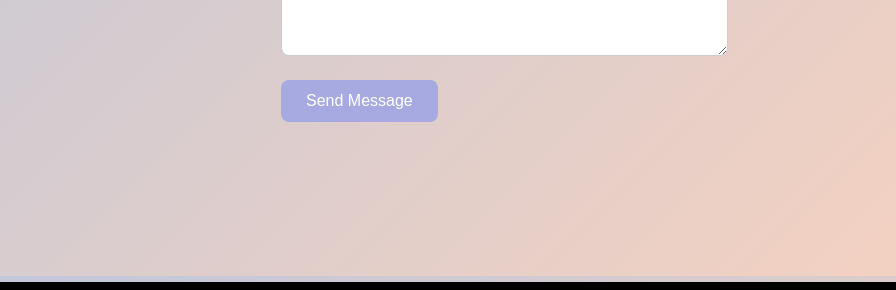
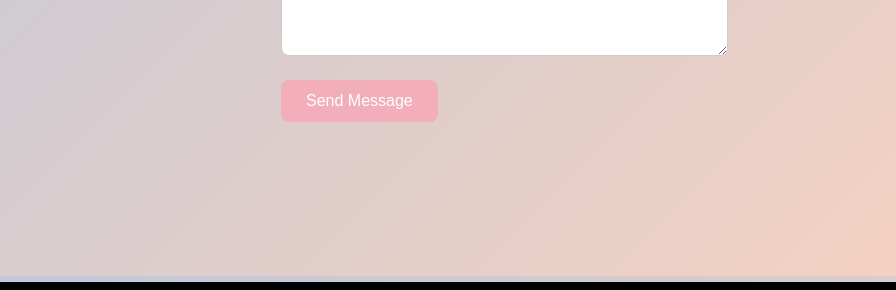
Before and after one commit to AlexRsvlt/Swarnava-s-Portfolio, a plain HTML site: page index.html in a window 1280 px wide. In both pictures the pointer is over the button "Send Message". Shown: the part 4524-4814 px from the top of the page, 384-1280 px from the left. Drawn offline with nearby package versions, Linux system fonts and the light colour scheme; a web font is replaced by a local one.

Commit message:
Update style.css

```diff
--- a/style.css
+++ b/style.css
@@ -641,7 +641,7 @@ hr {
 }
 
 .btn-send:hover {
-  background: #A7AAE1;
+  background: #F2AEBB;
 }
 
 /* Responsive */
```
